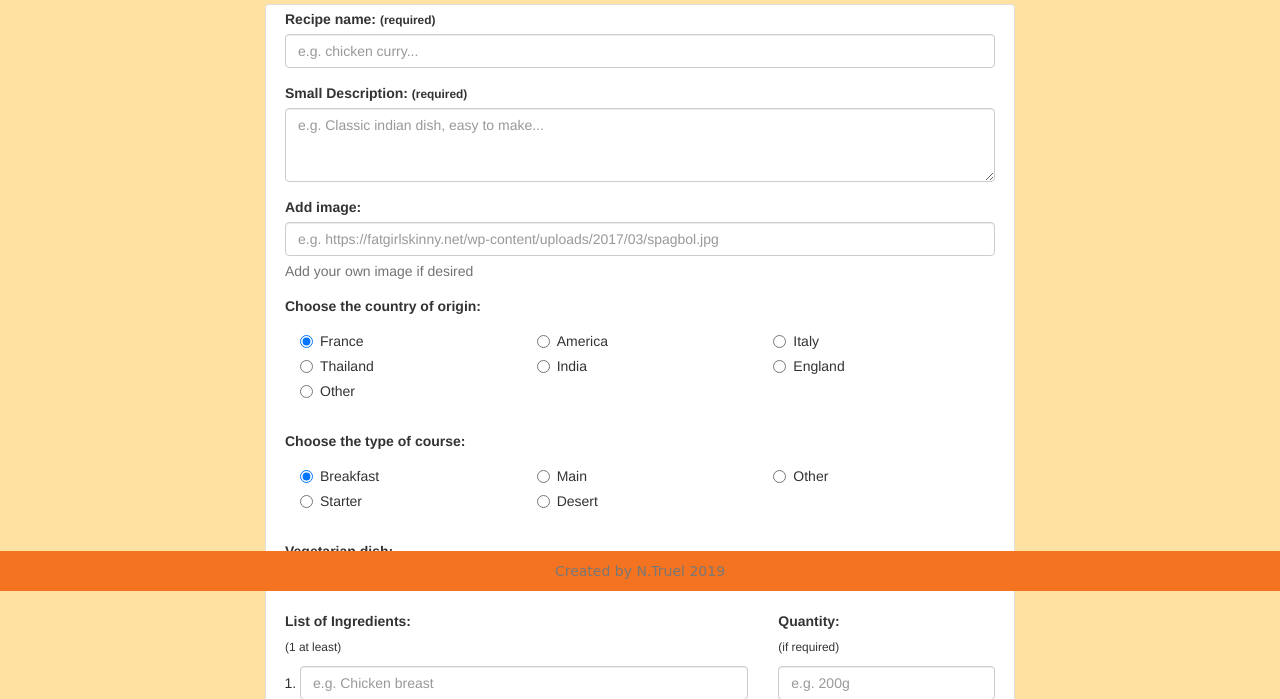
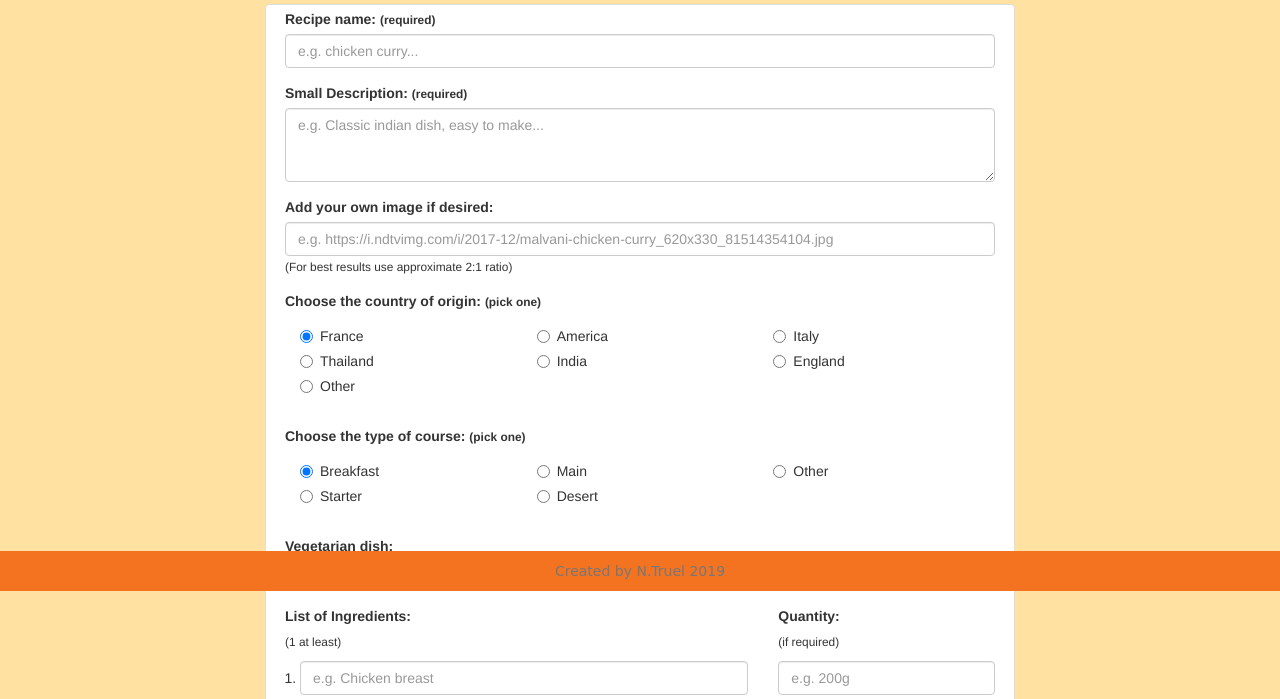
Before and after one commit to nicktruel/cookbook, a Flask app: page /add_recipe in a window 1280 px wide. Shown: the part 209-908 px from the top of the page. Run offline with Flask 2, Linux system fonts and the light colour scheme; data that the repository does not hold is empty; some libraries are stand-ins or nearby versions; some web fonts are replaced.

Commit message:
Cleaned up edit_reipe and add-recipe codes

```diff
--- a/static/css/style.css
+++ b/static/css/style.css
@@ -103,6 +103,11 @@ footer {
 
 /* home.html */
 
+.black-block{
+    width: 100%;
+    height: 300px;
+    background-color: #000;
+}
 
 /* Carousel */
 .carousel-caption, .carousel-indicators{
--- a/templates/add_recipe.html
+++ b/templates/add_recipe.html
@@ -29,15 +29,15 @@
 
 <!-- Image of dish -->
                         <div class="form-group">
-                            <label for="recipe_img">Add image:</label>
-                            <input type="text" class="form-control" id="recipe_img" name="recipe_img" placeholder="e.g. https://fatgirlskinny.net/wp-content/uploads/2017/03/spagbol.jpg">
+                            <label for="recipe_img">Add your own image if desired:</label>
+                            <input type="text" class="form-control" id="recipe_img" name="recipe_img" placeholder="e.g. https://i.ndtvimg.com/i/2017-12/malvani-chicken-curry_620x330_81514354104.jpg">
                             <img src="" class="img-responsive" width="100%" height="auto">
-                            <p class="help-block">Add your own image if desired</p>
+                            <p><small>(For best results use approximate 2:1 ratio)</small></p>
                         </div>
 
 
 <!-- Country of origin -->
-                        <label for="recipe_country">Choose the country of origin:</label>
+                        <label for="recipe_country">Choose the country of origin: <small>(pick one)</small></label>
                         <div class="container-fluid">
                             <div class="row">
                                 <div class="col-xs-4">
@@ -93,7 +93,7 @@
                         <br>
 
 <!-- Course type -->
-                        <label for="course_type">Choose the type of course:</label>
+                        <label for="course_type">Choose the type of course: <small>(pick one)</small></label>
                         <div class="container-fluid">
                             <div class="row">
                                 <div class="col-xs-4">
@@ -335,7 +335,6 @@
 <!-- Cost -->
                         <label for="price_tag">Cost: </label>
                         <div class="form-group">
-
                             <label class="radio-inline">
                             <input type="radio" id="price_tag" name="price_tag" value="option1" checked> €
                             </label>
--- a/templates/home.html
+++ b/templates/home.html
@@ -52,5 +52,6 @@
 
 <!-- Water image -->
 <img src="https://images.pexels.com/photos/372882/pexels-photo-372882.jpeg?auto=compress&cs=tinysrgb&dpr=2&h=750&w=1260" width="100%" alt="ingredients pic"></img>
+<div class="black-block"></div>
 
 {% endblock %}
--- a/templates/recipe_details.html
+++ b/templates/recipe_details.html
@@ -12,9 +12,9 @@
         <div class="col-xs-12 col-md-10 col-md-offset-1 ">
             <div class="thumbnail">
                 {% if recipe.recipe_img == "" %}
-                    <img src="../static/images/download.png">
+                    <img src="../static/images/food.png">
                 {% else %}
-                    <img src="{{ recipe.recipe_img }} " width="100%" id="pic_details" alt=" image of {{recipe.recipe_name}}">
+                    <img src="{{ recipe.recipe_img }}" id="pic_details" alt=" image of {{recipe.recipe_name}}">
                 {% endif %}
                 <div>
                     <ul class="nav nav-tabs cursive-font" role="tablist">
--- a/templates/recipes.html
+++ b/templates/recipes.html
@@ -7,7 +7,7 @@
                 <div class="col-sm-12 col-md-4 bg-success">
                     <div class="thumbnail">
                             {% if recipe.recipe_img == "" %}
-                                <img src="../static/images/download.png">
+                                <img src="../static/images/food.png">
                             {% else %}
                                 <img src="{{recipe.recipe_img}}" id="pic_recipes" alt="image of {{recipe.recipe_name}}">
                             {% endif %}
```
Also changed, not shown: app.py (+4 -4 lines), templates/edit_recipe.html (+7 -6 lines), static/images/download.png (deleted), static/images/food.png (added).
